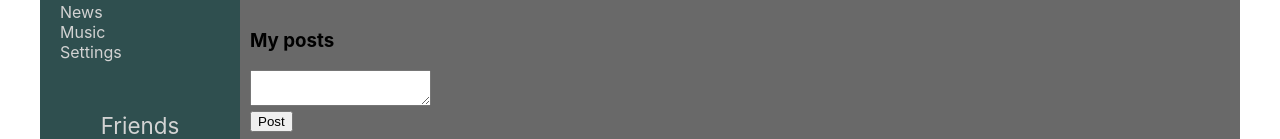
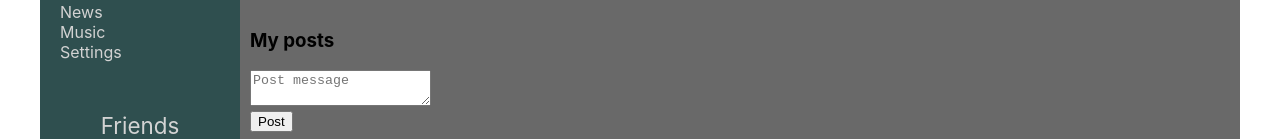
Before and after one commit to Ilia-Xorosh/-mister_first, a React (Create React App) app: page /profile/1 in a window 1280 px wide. Shown: the part 138-277 px from the top of the page. Built offline with nearby package versions, Linux system fonts and the light colour scheme; no server answers; grey boxes are pictures that could not be loaded.

Commit message:
77 - React JS - redux-form field validation
Signed-off-by: 79602 <kluchi_peter@mail.ru>

```diff
--- /dev/null
+++ b/src/Utils/validators/validators.js
@@ -0,0 +1,11 @@
+export const required = value => {
+    if(value) return undefined;
+
+    return 'Field is required';
+}
+
+export const maxLengthCreator = (maxLength) => (value) => {
+    if (value && value.length > maxLength) return `Max length is ${maxLength} symbols`;
+
+    return undefined;
+}
--- a/src/components/Dialogs/DialogForm/DialogForm.jsx
+++ b/src/components/Dialogs/DialogForm/DialogForm.jsx
@@ -1,10 +1,14 @@
 import {Field, reduxForm} from "redux-form";
 import React from "react";
+import {Textarea} from "../../common/FormControls/FormControl";
+import {maxLengthCreator, required} from "../../../Utils/validators/validators";
+
+const maxLength100 = maxLengthCreator(100);
 
 const AddMessageForm = (props) => {
     return (<form onSubmit={props.handleSubmit}>
         <div>
-            <Field placeholder={"Enter your message"} type={"textarea"} name={"newMessageBody"} component={"textarea"} />
+            <Field placeholder={"Enter your message"} name={"newMessageBody"} component={Textarea} validate={[required, maxLength100]} />
         </div>
         <div>
             <button>Add Massage</button>
--- a/src/components/Login/Login.jsx
+++ b/src/components/Login/Login.jsx
@@ -1,13 +1,18 @@
 import React from "react";
 import { Field, reduxForm } from 'redux-form'
+import {Input} from "../common/FormControls/FormControl";
+import {maxLengthCreator, required} from "../../Utils/validators/validators";
+
+const maxLength20 = maxLengthCreator(20);
+const maxLength15 = maxLengthCreator(15);
 
 const LoginForm = (props) => {
 return (<form onSubmit={props.handleSubmit}>
         <div>
-            <Field placeholder={"Login"} name={"login"} component={"input"} />
+            <Field placeholder={"Login"} name={"login"} component={Input} validate={[required, maxLength20]} />
         </div>
         <div>
-            <Field placeholder={"Password"} name={"password"} component={"input"} />
+            <Field placeholder={"Password"} name={"password"} component={Input} validate={[required, maxLength15]} />
         </div>
         <div>
             <Field component={"input"} type={"checkbox"} name={"rememberMy"} /> remember my
--- a/src/components/Profile/MyPost/MyPost.jsx
+++ b/src/components/Profile/MyPost/MyPost.jsx
@@ -2,11 +2,15 @@ import React from "react";
 import s from './MyPost.module.css';
 import Post from './Post/Post';
 import {Field, reduxForm} from "redux-form";
+import {maxLengthCreator, required} from "../../../Utils/validators/validators";
+import {Textarea} from "../../common/FormControls/FormControl";
+
+const maxLength10 = maxLengthCreator(10);
 
 const AddPostForm = (props) => {
     return (<form onSubmit={props.handleSubmit}>
         <div>
-            <Field name={"newPostText"} component={"textarea"} type={"textarea"} />
+            <Field name={"newPostText"} component={Textarea} validate={[required, maxLength10]} placeholder={'Post message'}/>
         </div>
         <div>
             <button>Post</button>
@@ -43,10 +47,3 @@ const MyPost = (props) => {
 
 
 export default MyPost;
-
-/*<div>
-                   <textarea onChange={onChangPost} ref={newPostElement} value={props.newPostText}/>
-                </div>
-                <div>
-                    <button onClick={onAddPost}>Add post</button>
-                </div>*/
--- /dev/null
+++ b/src/components/common/FormControls/FormControl.js
@@ -0,0 +1,25 @@
+import React from "react";
+import s from "./FormControl.module.css"
+
+const FormControl = ({input, meta, child, ...props}) => {
+    const hasError =  meta.touched && meta.error;
+    return (
+        <div className={s.formControl + " " +( hasError ? s.error : " " )}>
+            <div>
+                {props.children}
+            </div>
+            { hasError && <span>{meta.error}</span> }
+        </div>
+    )
+}
+
+
+export const Textarea = (props) => {
+    const {input, meta, child, ...restProps} = props;
+    return <FormControl {...props} > <textarea {...input} {...restProps} /> </FormControl>
+}
+
+export const Input = (props) => {
+    const {input, meta, child, ...restProps} = props;
+    return <FormControl {...props} > <input {...input} {...restProps} /> </FormControl>
+}
--- /dev/null
+++ b/src/components/common/FormControls/FormControl.module.css
@@ -0,0 +1,11 @@
+
+.formControl.error input,
+.formControl.error textarea
+{
+    border: 2px red solid;
+}
+
+.formControl.error span
+{
+    color: red;
+}
```
